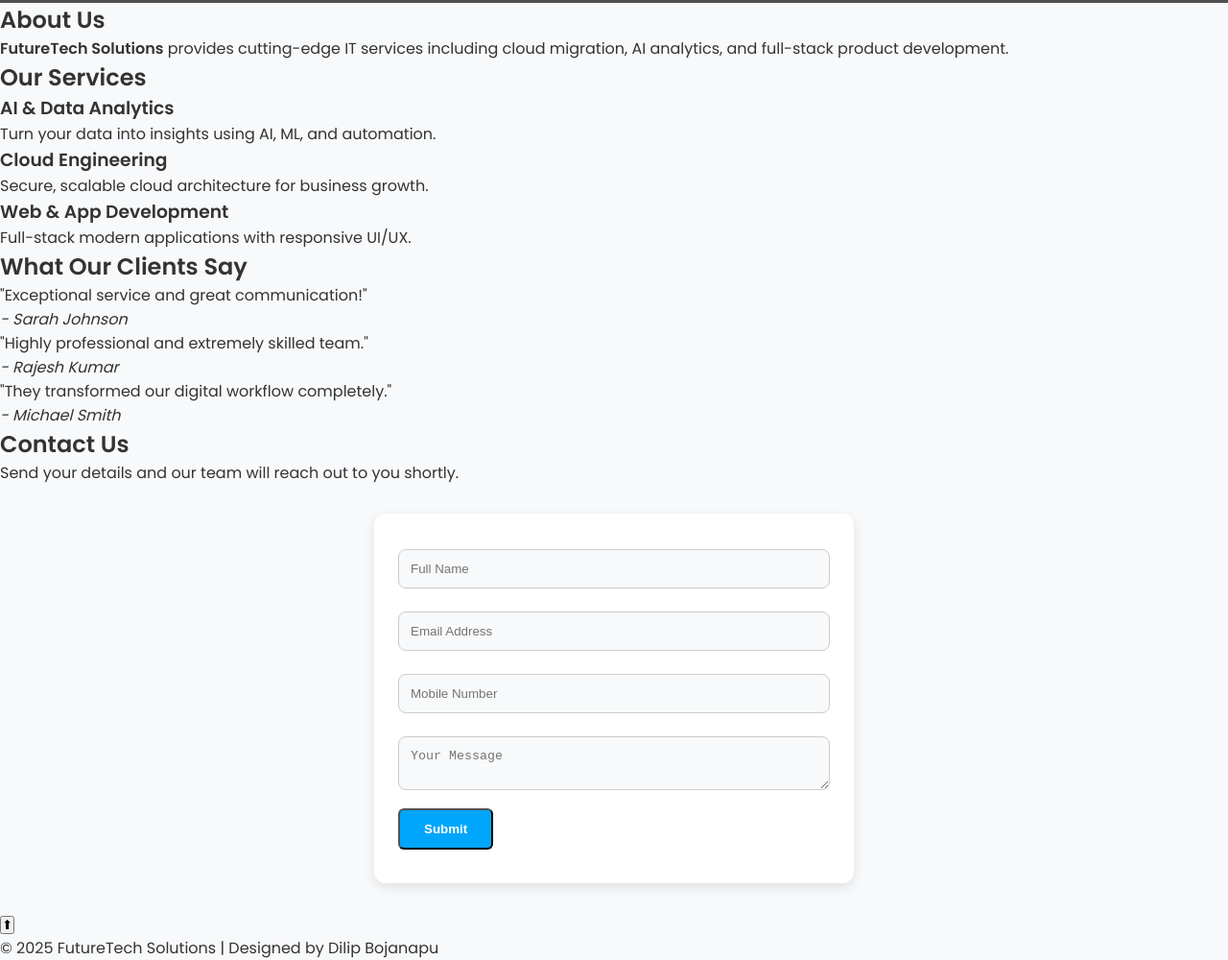
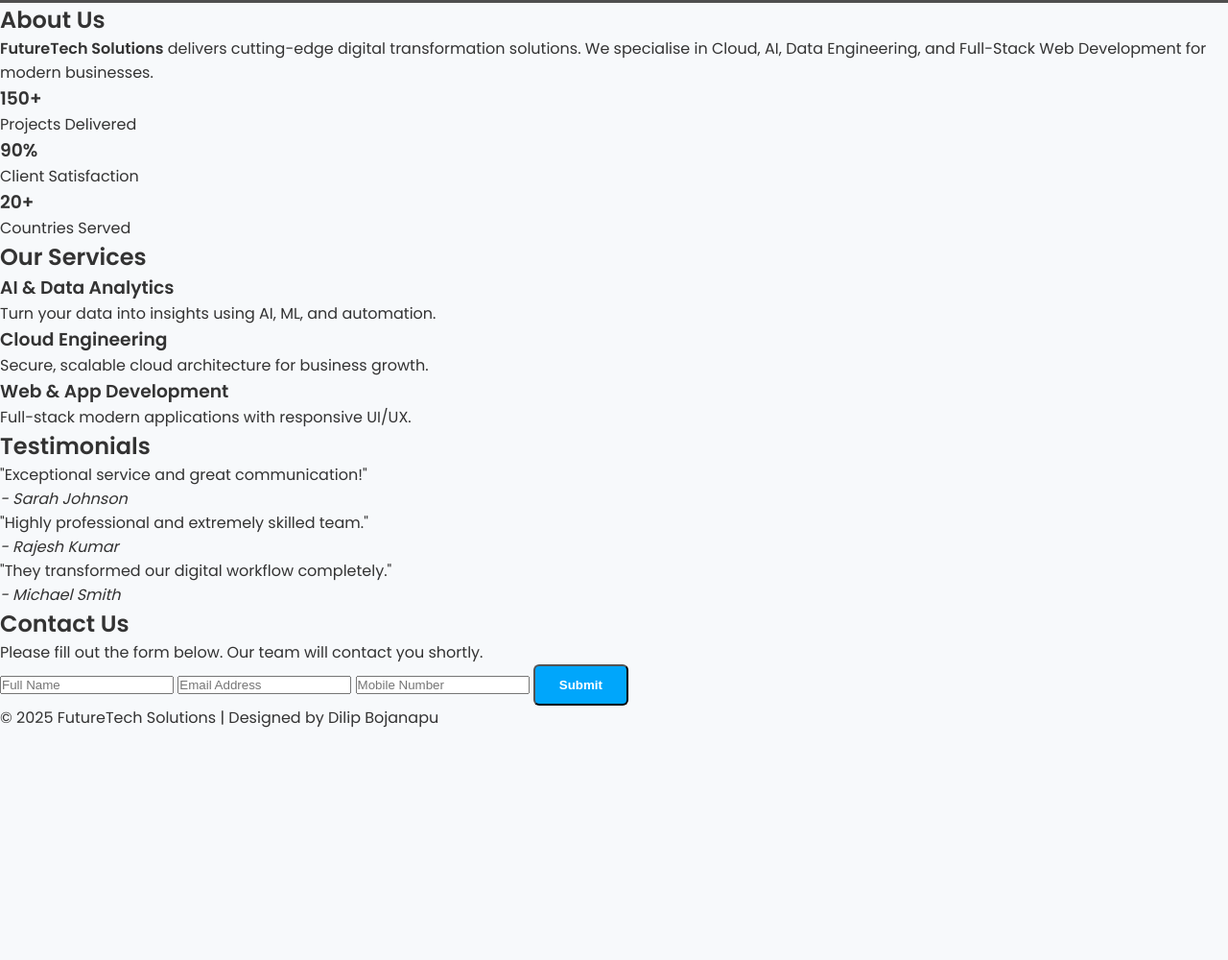
Before and after one commit to Dilip290/Dilip_Bojanapu_HomepageProject, a plain HTML site: page index.html in a window 1280 px wide. Shown: the part 790-1790 px from the top of the page at 96% size. After the commit the page ends 1550 px from the top, so only its background shows below. Drawn offline with Linux system fonts and the light colour scheme; grey boxes are pictures that could not be loaded.

Commit message:
Revise index.html content and update contact form
Updated the content and structure of the index.html file, including changes to the About section, Testimonials heading, and the Contact form. Replaced the old contact form with an Airtable integrated form.

```diff
--- a/index.html
+++ b/index.html
@@ -15,7 +15,6 @@
   <header>
     <div class="container">
       <h1 class="logo">FutureTech</h1>
-
       <nav id="navbar">
         <ul class="nav-links">
           <li><a href="#hero">Home</a></li>
@@ -25,11 +24,8 @@
           <li><a href="#contact">Contact</a></li>
           <li><a href="dashboard.html" target="_blank">Dashboard</a></li>
         </ul>
-
         <div id="menu-toggle" class="menu-icon">&#9776;</div>
       </nav>
-
-      <button id="theme-toggle" title="Toggle Theme">🌙</button>
     </div>
   </header>
 
@@ -48,8 +44,15 @@
   <section id="about" class="section fade-in">
     <h2>About Us</h2>
     <p>
-      <strong>FutureTech Solutions</strong> provides cutting-edge IT services including cloud migration, AI analytics, and full-stack product development.
+      <strong>FutureTech Solutions</strong> delivers cutting-edge digital transformation solutions.
+      We specialise in Cloud, AI, Data Engineering, and Full-Stack Web Development for modern businesses.
     </p>
+
+    <div class="about-stats">
+      <div class="stat"><h3>150+</h3><p>Projects Delivered</p></div>
+      <div class="stat"><h3>90%</h3><p>Client Satisfaction</p></div>
+      <div class="stat"><h3>20+</h3><p>Countries Served</p></div>
+    </div>
   </section>
 
   <!-- ===== SERVICES ===== -->
@@ -60,39 +63,26 @@
 
   <!-- ===== TESTIMONIALS ===== -->
   <section id="testimonials" class="section fade-in">
-    <h2>What Our Clients Say</h2>
+    <h2>Testimonials</h2>
     <div id="testimonial-slider" class="slider"></div>
   </section>
 
-  <!-- ===== CONTACT FORM (Airtable Integrated) ===== -->
+  <!-- ===== CONTACT (Airtable Form) ===== -->
   <section id="contact" class="section fade-in">
     <h2>Contact Us</h2>
-    <p>Send your details and our team will reach out to you shortly.</p>
+    <p>Please fill out the form below. Our team will contact you shortly.</p>
 
-    <form id="clientForm" class="contact-form">
-      <div class="form-group">
-        <input type="text" id="name" placeholder="Full Name" required>
-      </div>
+    <form id="airtable-form">
+      <input type="text" id="fullName" placeholder="Full Name" required />
+      <input type="email" id="email" placeholder="Email Address" required />
+      <input type="tel" id="mobile" placeholder="Mobile Number" required />
+      <button type="submit" class="btn">Submit</button>
+    </form>
 
-      <div class="form-group">
-        <input type="email" id="email" placeholder="Email Address" required>
-      </div>
-
-      <div class="form-group">
-        <input type="tel" id="phone" placeholder="Mobile Number" required>
-      </div>
-
-      <div class="form-group">
-        <textarea id="message" placeholder="Your Message" required></textarea>
-      </div>
-
-      <button type="submit" class="btn">Submit</button>
-      <p id="status" class="status-message"></p>
-    </form>
+    <p id="form-status"></p>
   </section>
 
-  <button id="scrollTopBtn" title="Go to top">⬆</button>
-
+  <!-- ===== FOOTER ===== -->
   <footer>
     <p>&copy; 2025 FutureTech Solutions | Designed by Dilip Bojanapu</p>
   </footer>
```
